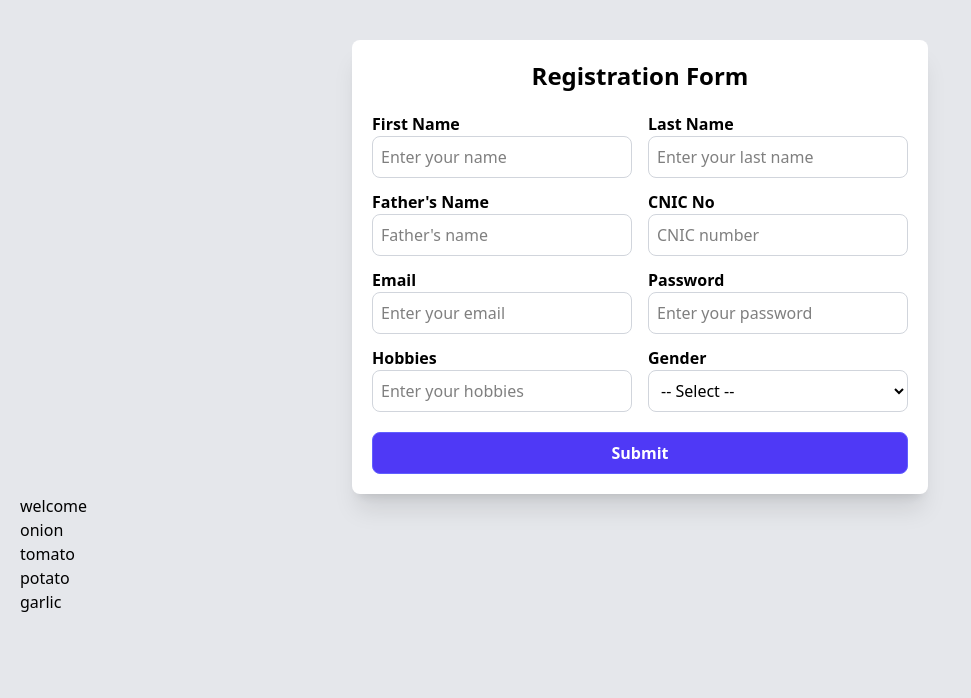
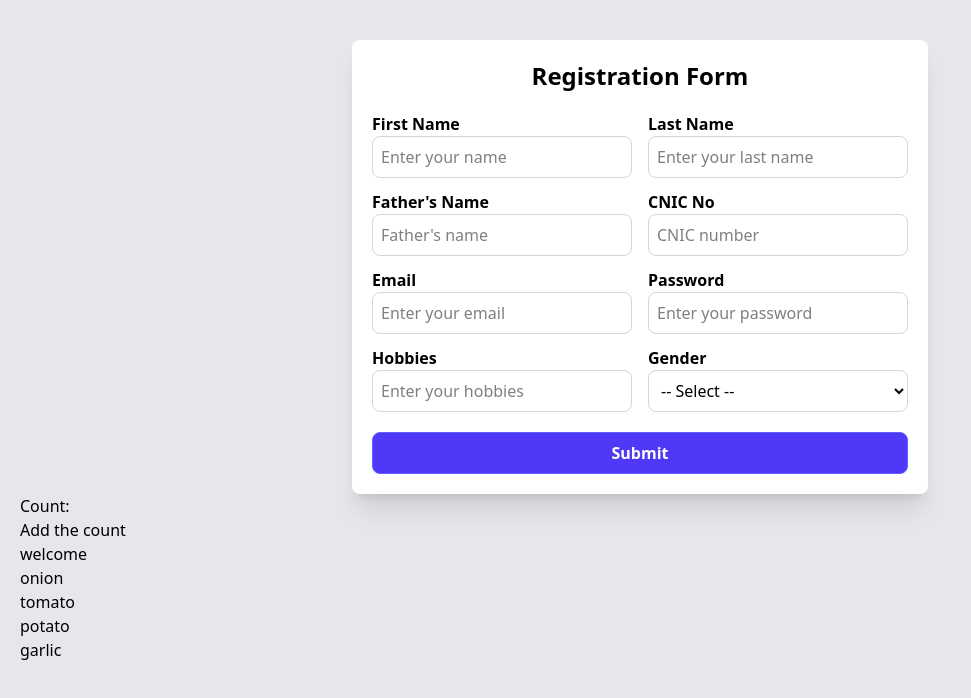
Before and after one commit to Muhammad-Munsif/react-practise, a React (Vite) app: page / in a window 1280 px wide. Shown: the top 698 px of the page, without its empty margins (0-971 px from the left). Built offline with nearby package versions, Linux system fonts and the light colour scheme.

Commit message:
To create and a few change

```diff
--- a/src/components/Component.jsx
+++ b/src/components/Component.jsx
@@ -1,9 +1,12 @@
-import React from "react";
+import React, {useState} from "react";
 
 const Component = () => {
+    const [count, setCount] = useState()
+
     return (
         <div>
-            {/* component */}
+            <h1>Count:{count}</h1>
+            <button onClick={()=> setCount(count + 1)}>Add the count</button>
         </div>
     )
 }
```
